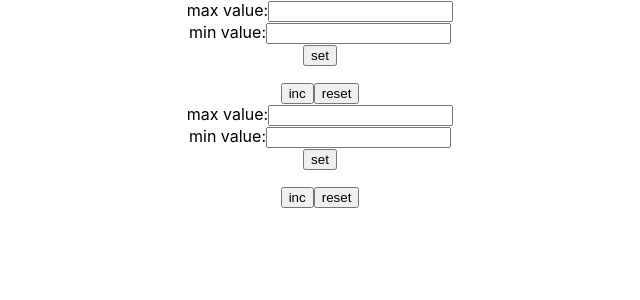
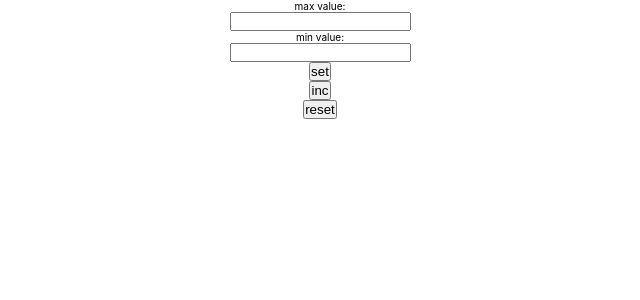
Before and after one commit to ana-koles/Counter, a React (Create React App) app: page / in a window 1280 px wide. Shown: the top 300 px of the page, without its empty margins (320-960 px from the left). Built offline with nearby package versions, Linux system fonts and the light colour scheme.

Commit message:
feat: add general structure, split on components

```diff
--- a/src/App.css
+++ b/src/App.css
@@ -2,37 +2,18 @@
   text-align: center;
 }
 
-.App-logo {
-  height: 40vmin;
-  pointer-events: none;
-}
+*,
+  ::before,
+  ::after {
+    margin: 0;
+    padding: 0;
+    box-sizing: border-box;
+  }
 
-@media (prefers-reduced-motion: no-preference) {
-  .App-logo {
-    animation: App-logo-spin infinite 20s linear;
+  html {
+    font-size: 10px;
   }
-}
 
-.App-header {
-  background-color: #282c34;
-  min-height: 100vh;
-  display: flex;
-  flex-direction: column;
-  align-items: center;
-  justify-content: center;
-  font-size: calc(10px + 2vmin);
-  color: white;
-}
-
-.App-link {
-  color: #61dafb;
-}
-
-@keyframes App-logo-spin {
-  from {
-    transform: rotate(0deg);
+  button {
+    cursor: pointer;
   }
-  to {
-    transform: rotate(360deg);
-  }
-}
--- a/src/App.tsx
+++ b/src/App.tsx
@@ -1,21 +1,17 @@
 import React, { useEffect, useState } from 'react';
 import logo from './logo.svg';
 import './App.css';
-import { Counter } from './components/counter/Counter';
+import { CounterDisplay } from './components/counter/counterDisplay/CounterDisplay';
+import { CounterSetter } from './components/counter/counterSetter/CounterSetter';
 
 function App() {
 
-
-
   return (
     <div className="App">
-
-      <Counter/>
-      <Counter/>
-
-
-
-
+      <div className='counters_wrapper'>
+        <CounterSetter/>
+        <CounterDisplay/>
+      </div>
     </div>
   );
 }
--- /dev/null
+++ b/src/components/button/Button.tsx
@@ -0,0 +1,22 @@
+import React from 'react';
+
+type ButtonPropsType = {
+  name: string
+  callback: () => void
+}
+
+export const Button: React.FC<ButtonPropsType> = (props) => {
+  let {name, callback} = props;
+
+  const onClickHandler = ()=> {
+    callback();
+  }
+
+
+  return (
+    <div>
+      <button onClick={onClickHandler}>{name}</button>
+
+    </div>
+  );
+};
--- a/src/components/counter/Counter.tsx
+++ /dev/null
@@ -1,40 +0,0 @@
-import React from 'react';
-
-export const Counter = () => {
-  return (
-    <div>
-
-      <div className='wrapper'>
-        <div className='content_wrapper'>
-          <div className='value_content'>
-            <span>max value:</span>
-            <input type="number" />
-          </div>
-          <div className='value_content'>
-            <span>min value:</span>
-            <input type="number" />
-          </div>
-        </div>
-
-        <div className='content_wrapper'>
-          <button>set</button>
-        </div>
-      </div>
-
-      <div className='wrapper'>
-        <div className='content_wrapper'>
-          <div className='value_content'>
-            <div></div>
-            <p></p>
-          </div>
-        </div>
-
-        <div className='content_wrapper'>
-          <button>inc</button>
-          <button>reset</button>
-        </div>
-      </div>
-
-    </div>
-  );
-};
--- /dev/null
+++ b/src/components/counter/counterDisplay/CounterDisplay.tsx
@@ -0,0 +1,24 @@
+import React from 'react';
+import { Button } from '../../button/Button';
+
+type CounterDisplayPropsType = {
+
+}
+
+export const CounterDisplay: React.FC<CounterDisplayPropsType> = (props) => {
+  return (
+    <div className='wrapper'>
+      <div className='content_wrapper'>
+        <div className='value_content'>
+          <div></div>
+          <p></p>
+        </div>
+      </div>
+
+      <div className='content_wrapper'>
+        <Button name='inc' callback={() => { }} />
+        <Button name='reset' callback={() => { }} />
+      </div>
+    </div>
+  );
+};
--- /dev/null
+++ b/src/components/counter/counterSetter/CounterSetter.tsx
@@ -0,0 +1,45 @@
+import React from 'react';
+import { Input } from '../../input/Input';
+import { Button } from '../../button/Button';
+
+type CounterSetterPropsType = {
+
+}
+
+
+export const CounterSetter: React.FC<CounterSetterPropsType> = (props) => {
+
+  const valueData = [
+    {
+      title: 'max value:',
+      value: 0,
+    },
+
+    {
+      title: 'min value:',
+      value: 0,
+    },
+
+  ]
+
+  return (
+    <div className='wrapper'>
+      <div className='content_wrapper'>
+
+          {valueData.map((value) => {
+            return (
+              <div className='value_content'>
+                <span>{value.title}</span>
+                <Input type="number" callback={() => { }} />
+              </div>
+            )
+          })}
+      </div>
+
+      <div className='content_wrapper'>
+        <Button name='set' callback={() => { }} />
+      </div>
+
+    </div>
+  );
+};
--- /dev/null
+++ b/src/components/input/Input.tsx
@@ -0,0 +1,18 @@
+import React from 'react';
+
+type InputPropsType = {
+  type?: string
+  callback: () => void
+}
+
+export const Input: React.FC<InputPropsType> = (props) => {
+
+  let {type, callback} = props;
+
+  return (
+    <div>
+      <input type={type}/>
+
+    </div>
+  );
+};
```
